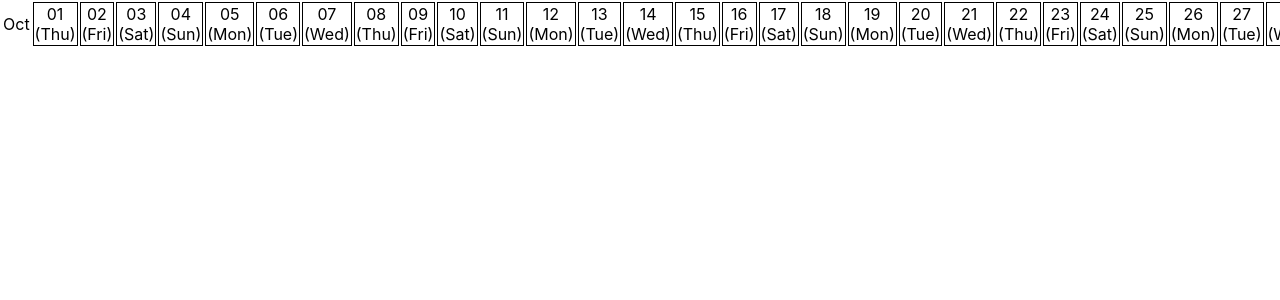
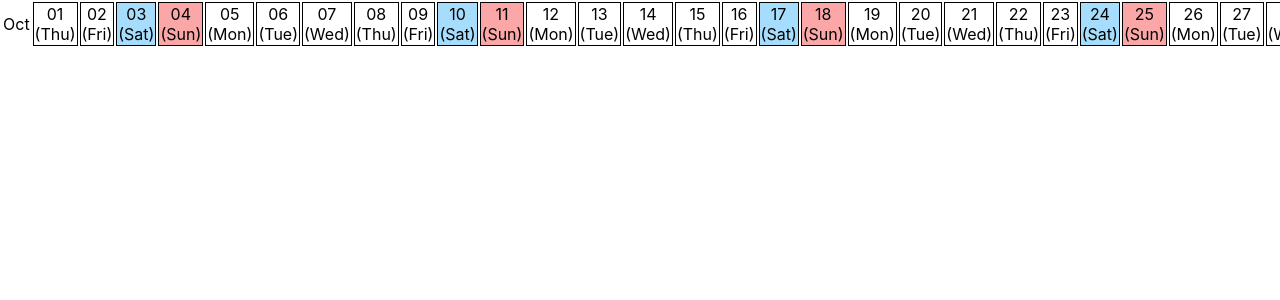
Before and after one commit to h64m1/gantt-chart, a React (Create React App) app in the folder app/: page / in a window 1280 px wide. Shown: the top 300 px of the page. Built offline with nearby package versions, Linux system fonts and the light colour scheme.

Commit message:
[mod] 土日に色付け

```diff
--- a/app/src/Gantt/Gantt.css
+++ b/app/src/Gantt/Gantt.css
@@ -1,3 +1,11 @@
 .gantt-head {
 	border: solid thin;
 }
+
+td.sat {
+	background-color: rgb(167, 221, 252);
+}
+
+td.sun {
+	background-color: rgb(252, 167, 167);
+}
--- a/app/src/Gantt/Gantt.tsx
+++ b/app/src/Gantt/Gantt.tsx
@@ -29,8 +29,15 @@ function getDatesInMonth(date: string): Array<JSX.Element> {
 	// 一ヶ月分の日付
 	const dates = Days(date, { format: 'DD (ddd)' })
 	const rows = dates.map((v, i) => {
+		// 曜日判定
+		let className = 'gantt-head'
+		const dayOfWeek = getDayOfWeek(v)
+		if (dayOfWeek) {
+			className = className.concat(' ', dayOfWeek)
+		}
+
 		return (
-			<td key={`head${i + 1}`} className="gantt-head">
+			<td key={`head${i + 1}`} className={className}>
 				{v}
 			</td>
 		)
@@ -41,6 +48,25 @@ function getDatesInMonth(date: string): Array<JSX.Element> {
 	return [<td key="head0">{month}</td>, ...rows]
 }
 
+/**
+ * 曜日を取得
+ * @param date 日付
+ * @return 曜日
+ */
+function getDayOfWeek(date: string): string {
+	return getDayOfWeekString(date, 'Sat') || getDayOfWeekString(date, 'Sun')
+}
+
+/**
+ * 日付が曜日に該当する場合、曜日を返却
+ * @param date 日付
+ * @param dayOfWeek 曜日
+ * @return 曜日
+ */
+function getDayOfWeekString(date: string, dayOfWeek: string): string {
+	return date.includes(dayOfWeek) ? dayOfWeek.toLowerCase() : ''
+}
+
 function GanttBody(props: Object) {
 	return <tr></tr>
 }
```
